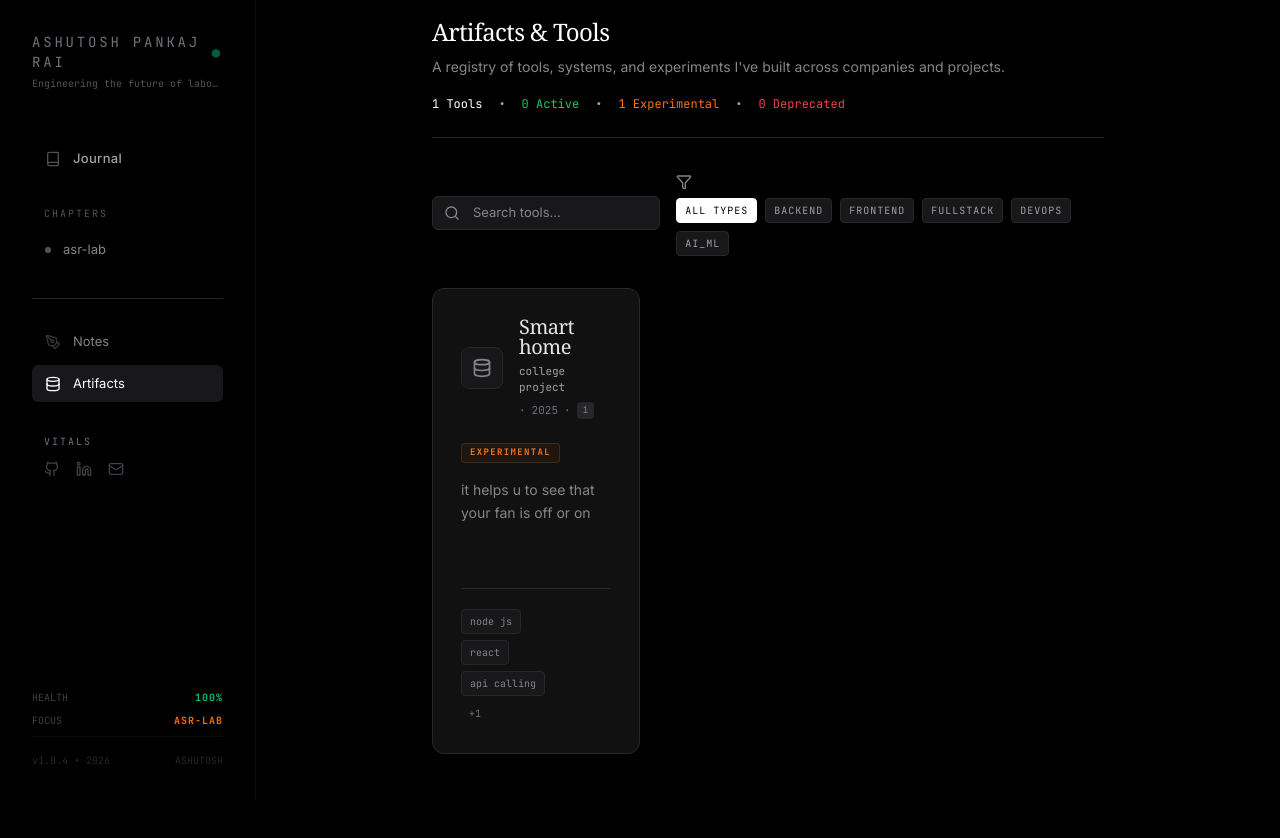
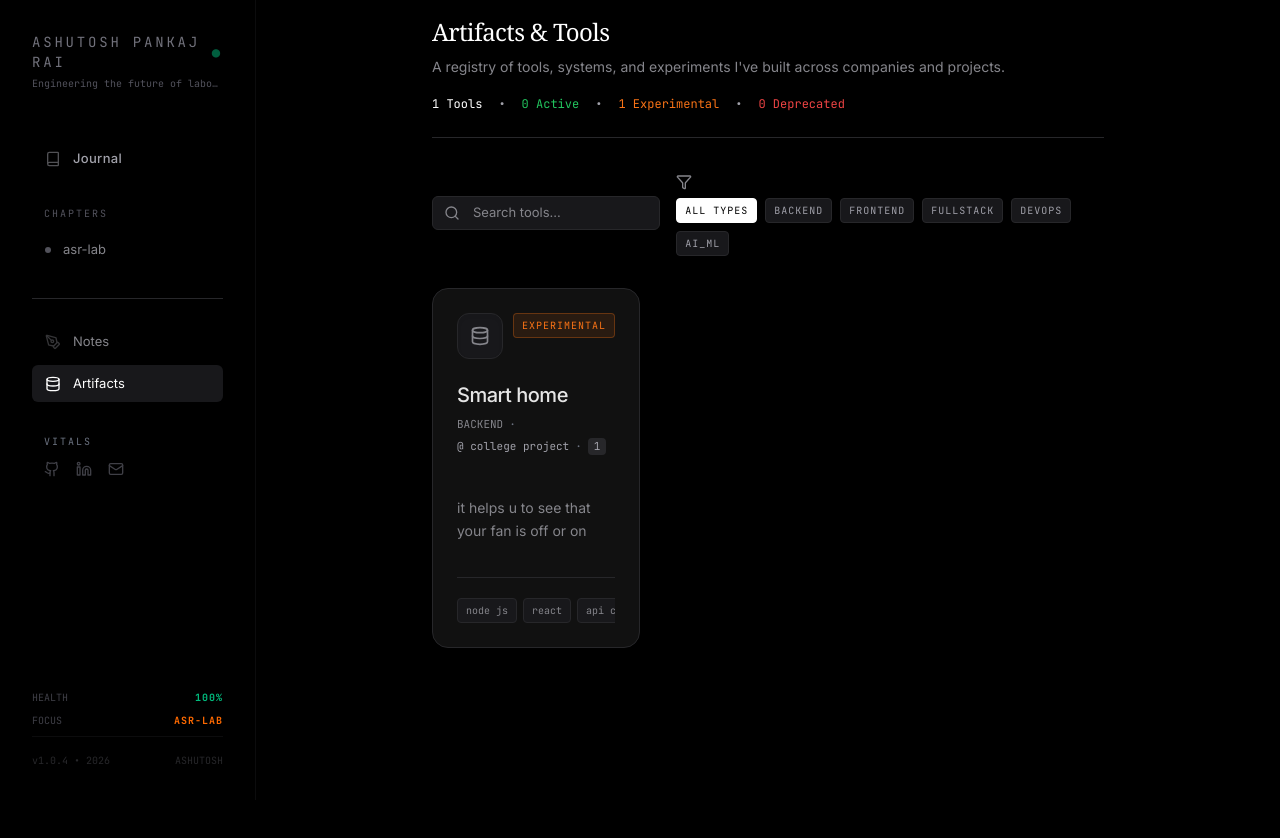
Before and after one commit to Ashurai84/ASR_LABS, a React (Vite) app in the folder frontend/: page / in a window 1280 px wide. Both pictures are taken after a click on the button "Artifacts". Shown: the top 838 px of the page. After the commit the page ends 800 px from the top, so only its background shows below. Built offline with nearby package versions, Linux system fonts and the light colour scheme.

Commit message:
style(frontend): elegantly restructure tool cards

```diff
--- a/frontend/src/components/tools/ToolCard.tsx
+++ b/frontend/src/components/tools/ToolCard.tsx
@@ -1,6 +1,6 @@
 import React from 'react';
 import type { Tool } from '../../types/lab-state';
-import { ExternalLink, Database, Globe, Network, Smartphone, BrainCircuit, Terminal, ArrowUpRight, Github } from 'lucide-react';
+import { ExternalLink, Database, Globe, Network, Smartphone, BrainCircuit, Terminal, ArrowUpRight, Github, Code2 } from 'lucide-react';
 import { formatDistanceToNow } from 'date-fns';
 
 interface ToolCardProps {
@@ -15,15 +15,15 @@ const getTypeIcon = (type?: string) => {
         case 'MOBILE': return <Smartphone className="w-5 h-5 text-[#85858b] group-hover:text-white transition-colors" />;
         case 'AI_ML': return <BrainCircuit className="w-5 h-5 text-[#85858b] group-hover:text-white transition-colors" />;
         case 'DEVOPS': return <Terminal className="w-5 h-5 text-[#85858b] group-hover:text-white transition-colors" />;
-        default: return <Database className="w-5 h-5 text-[#85858b] group-hover:text-white transition-colors" />;
+        default: return <Code2 className="w-5 h-5 text-[#85858b] group-hover:text-white transition-colors" />;
     }
 };
 
 const getStatusColor = (status: string) => {
     switch (status?.toUpperCase()) {
-        case 'ACTIVE': return 'text-[#22c55e] border-[#22c55e]/20 bg-[#22c55e]/5';
-        case 'EXPERIMENTAL': return 'text-[#f97316] border-[#f97316]/20 bg-[#f97316]/5';
-        case 'DEPRECATED': return 'text-[#ef4444] border-[#ef4444]/20 bg-[#ef4444]/5';
+        case 'ACTIVE': return 'text-[#22c55e] border-[#22c55e]/30 bg-[#22c55e]/10';
+        case 'EXPERIMENTAL': return 'text-[#f97316] border-[#f97316]/30 bg-[#f97316]/10';
+        case 'DEPRECATED': return 'text-[#ef4444] border-[#ef4444]/30 bg-[#ef4444]/10';
         default: return 'text-[#a1a1aa] border-[#27272a] bg-[#18181b]';
     }
 };
@@ -43,105 +43,85 @@ export const ToolCard: React.FC<ToolCardProps> = ({ tool }) => {
     const visibleTags = displayTags.slice(0, 3);
     const hiddenCount = displayTags.length > 3 ? displayTags.length - 3 : 0;
 
-    const updatedTime = tool.updated_at
-        ? formatDistanceToNow(new Date(tool.updated_at), { addSuffix: true })
-        : 'Unknown';
+    return (
+        <div className="group block no-underline h-[360px] min-h-[360px]">
+             {/* Note the explicit exact height requirement so the grid doesn't wobble */}
+            <div className="relative h-full p-6 bg-[#111111] border border-[#27272a] group-hover:border-[#3f3f46] rounded-2xl transition-all duration-300 group-hover:-translate-y-1 group-hover:shadow-[0_8px_30px_rgba(0,0,0,0.4)] flex flex-col justify-between overflow-hidden cursor-default">
 
-    return (
-        <div className="group block no-underline h-full min-h-[360px]">
-            <div className="relative h-full p-6 lg:p-7 bg-[#111111] border border-[#27272a] group-hover:border-[#3f3f46] rounded-xl transition-all duration-300 group-hover:-translate-y-1 group-hover:shadow-[0_8px_30px_rgba(0,0,0,0.6)] flex flex-col justify-between overflow-hidden cursor-default">
-
-                {/* 1. Ultra Minimal Header */}
-                <div className="flex items-start justify-between mb-6 z-10 relative">
-                    <div className="flex gap-4 items-center">
-                        <div className="p-2.5 bg-[#18181b] rounded-lg border border-[#27272a] shadow-inner shrink-0 group-hover:bg-[#27272a] transition-colors">
+                {/* 1. Header Array */}
+                <div className="flex flex-col gap-4 mb-2 z-10 relative">
+                    <div className="flex justify-between items-start w-full">
+                        <div className="p-3 bg-[#18181b] rounded-xl border border-[#27272a] shadow-inner shrink-0 group-hover:bg-[#27272a] transition-colors">
                             {getTypeIcon(tool.type)}
                         </div>
-                        <div>
-                            <h3 className="text-xl font-serif font-medium text-[#e5e5e5] tracking-tight leading-none group-hover:text-white transition-colors">
+                        <span className={`px-2 py-1 text-[10px] font-mono tracking-widest uppercase rounded flex items-center border ${statusColor}`}>
+                            {tool.status}
+                        </span>
+                    </div>
+
+                    <div className="mt-2">
+                        <h3 className="text-[20px] font-medium text-[#e5e5e5] tracking-tight leading-tight group-hover:text-white transition-colors mb-2 line-clamp-1">
                             {tool.name}
                         </h3>
-                            {tool.work_context && (
-                                <div className="text-[11px] font-mono text-[#6b7280] mt-1.5 flex items-center gap-1.5 flex-wrap">
-                                    {tool.work_context.company && (
-                                        <span className="text-[#a1a1aa]">{tool.work_context.company}</span>
-                                    )}
-                                    {tool.work_context.company && tool.work_context.timeline && <span>·</span>}
-                                    {tool.work_context.timeline && <span>{tool.work_context.timeline}</span>}
-                                    {tool.version && (
+
+                        {/* Context String */}
+                        <div className="text-[11px] font-mono text-[#6b7280] flex items-center gap-1.5 flex-wrap">
+                            {tool.type && <span className="text-[#85858b] uppercase">{tool.type}</span>}
+
+                            {(tool.work_context?.company) && (
                                 <>
                                     <span>·</span>
-                                            <span className="px-1.5 py-0.5 bg-[#27272a] text-[#85858b] rounded-sm text-[9px]">{tool.version}</span>
+                                    <span className="text-[#a1a1aa] truncate max-w-[120px]">@ {tool.work_context.company}</span>
                                 </>
                             )}
-                                </div>
+
+                            {(tool.version) && (
+                                <>
+                                    <span>·</span>
+                                    <span className="text-[#a1a1aa] bg-[#27272a] px-1.5 rounded-sm line-clamp-1 break-all">{tool.version}</span>
+                                </>
                             )}
                         </div>
                     </div>
                 </div>
 
-                {/* Status Badge pulled into body to reduce header clutter */}
-                 <div className="mb-4 flex z-10 relative">
-                        <span className={`px-2 py-0.5 text-[9px] font-mono font-bold tracking-[0.15em] uppercase rounded-sm border ${statusColor}`}>
-                            {tool.status}
-                        </span>
-                </div>
-
-                {/* 2. Body Text Area */}
-                <div className="space-y-4 mb-4 flex-grow z-10 relative">
-                    <div className="relative">
-                       <p className="text-[14px] text-[#85858b] font-sans leading-relaxed line-clamp-3 group-hover:line-clamp-none transition-all duration-500 group-hover:text-[#a1a1aa] max-w-[95%]">
+                {/* 2. Text Content (Takes remaining space gracefully) */}
+                <div className="flex-grow flex flex-col justify-center z-10 relative mt-4">
+                    <p className="text-[14px] text-[#85858b] font-sans leading-relaxed line-clamp-4 group-hover:text-[#a1a1aa] transition-colors">
                         {tool.description || "No description provided."}
                     </p>
                 </div>
 
-                    {/* Hover Expanding Area */}
-                    <div className="max-h-0 opacity-0 group-hover:max-h-[300px] group-hover:opacity-100 group-hover:mt-4 overflow-hidden transition-all duration-500 ease-in-out">
-                        {tool.my_role?.contributions && tool.my_role.contributions.length > 0 && (
-                            <div className="pt-4 border-t border-[#27272a]/50">
-                                <span className="text-[10px] font-mono tracking-widest text-[#6b7280] uppercase block mb-3">Role & Contributions</span>
-                                <ul className="space-y-2">
-                                    {tool.my_role.contributions.map((cont, i) => (
-                                        <li key={i} className="text-[12px] text-[#a1a1aa] flex items-start gap-2 max-w-[95%]">
-                                            <span className="text-orange-500/50 mt-1 text-[10px] shrink-0">■</span>
-                                            <span className="leading-snug">{cont}</span>
-                                        </li>
-                                    ))}
-                                </ul>
-                            </div>
-                        )}
-                    </div>
-                </div>
-
-                {/* 3. Footer Area */}
-                <div className="mt-8 flex flex-wrap items-center justify-between gap-4 pt-5 border-t border-[#27272a] group-hover:border-[#3f3f46] transition-colors z-10 relative shrink-0">
-
+                {/* 3. Footer row */}
+                <div className="flex flex-col gap-4 pt-5 border-t border-[#27272a] group-hover:border-[#3f3f46] transition-colors z-10 relative shrink-0 mt-4 h-auto min-h-[40px]">
+                    <div className="flex justify-between items-center w-full">
                         {/* Tech Pills */}
-                    <div className="flex flex-wrap gap-1.5 max-w-[60%]">
+                        <div className="flex gap-1.5 overflow-hidden">
                             {visibleTags.map((tech, i) => (
-                            <span key={i} className="px-2 py-1 text-[10px] font-mono text-[#85858b] bg-[#18181b] border border-[#27272a] rounded-sm truncate max-w-[100px]" title={tech}>
+                                <span key={i} className="px-2 py-1 text-[10px] font-mono text-[#85858b] bg-[#18181b] border border-[#27272a] rounded shrink-0 whitespace-nowrap">
                                     {tech}
                                 </span>
                             ))}
                             {hiddenCount > 0 && (
-                            <span className="px-2 py-1 text-[10px] font-mono text-[#6b7280] bg-transparent rounded-sm flex items-center">
+                                <span className="px-1.5 py-1 text-[10px] font-mono text-[#6b7280] shrink-0">
                                     +{hiddenCount}
                                 </span>
                             )}
                         </div>
 
-                    {/* Action Links */}
-                    <div className="flex items-center gap-2">
+                        {/* Action Buttons */}
+                        <div className="flex items-center gap-2 shrink-0">
                             {tool.links?.github && (
-                            <a href={tool.links.github} target="_blank" rel="noreferrer" className="p-2 text-[#85858b] hover:text-white bg-[#18181b] border border-[#27272a] hover:border-[#3f3f46] hover:bg-[#27272a] rounded-md transition-all shadow-sm">
-                                <Github className="w-4 h-4" />
+                                <a href={tool.links.github} target="_blank" rel="noreferrer" className="p-2 text-[#85858b] hover:text-white bg-[#18181b] border border-[#27272a] hover:border-[#3f3f46] hover:bg-[#27272a] rounded cursor-pointer transition-all">
+                                    <Github className="w-3.5 h-3.5" />
                                 </a>
                             )}
                             {tool.links?.demo && (
-                            <a href={tool.links.demo} target="_blank" rel="noreferrer" className="flex items-center gap-1.5 px-3 py-1.5 text-[11px] font-mono font-bold text-[#111] bg-[#e5e5e5] hover:bg-white rounded-md transition-all shadow-sm">
+                                <a href={tool.links.demo} target="_blank" rel="noreferrer" className="flex items-center gap-1.5 px-3 py-1.5 text-[11px] font-mono font-bold text-[#111] bg-[#e5e5e5] hover:bg-white rounded cursor-pointer transition-all">
                                     Demo <ArrowUpRight className="w-3.5 h-3.5" />
                                 </a>
                             )}
+                        </div>
                     </div>
                 </div>
 
```
Lines whose indentation alone changed are shown as unchanged.
